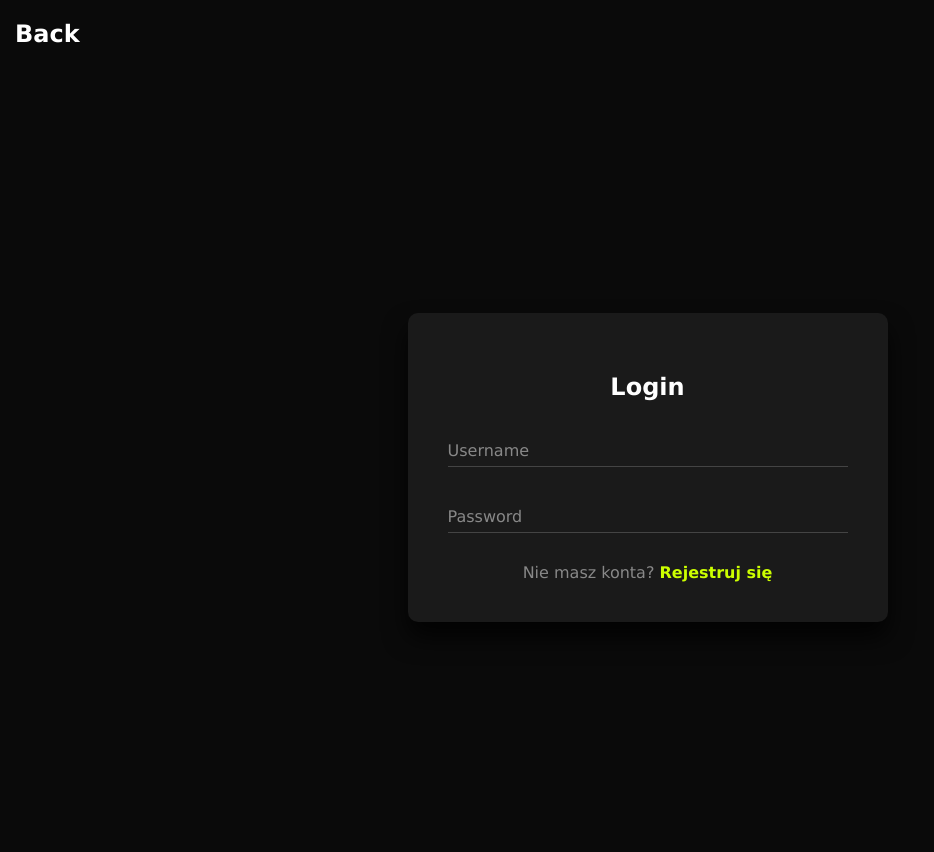
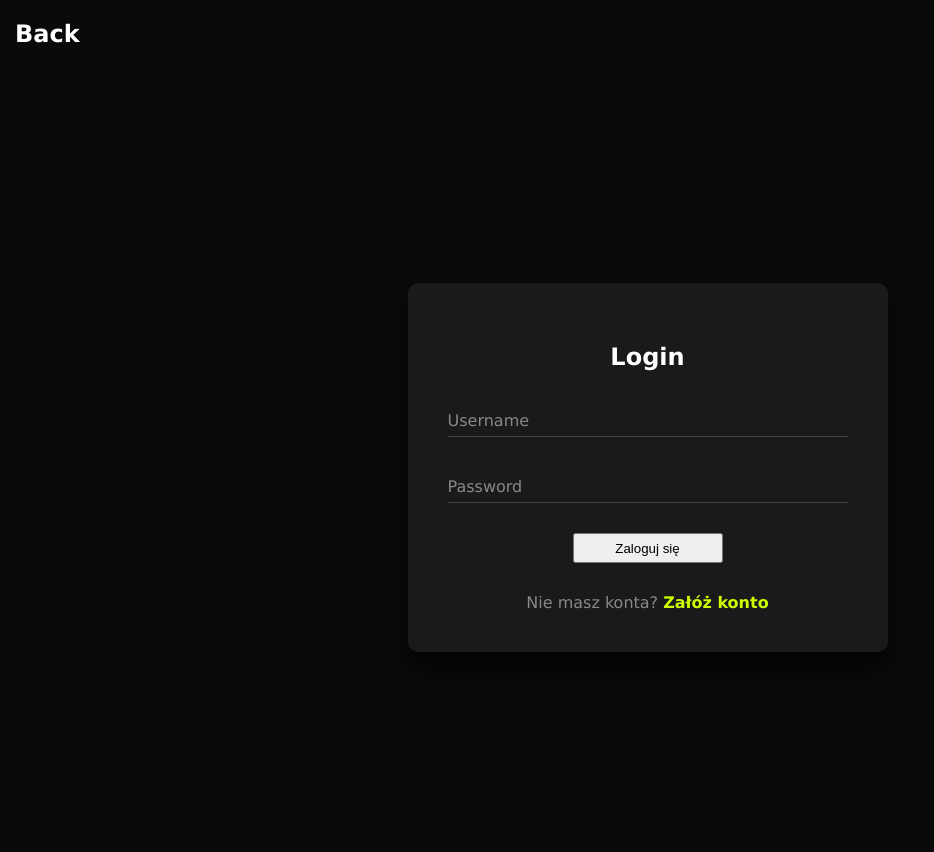
Before and after one commit to hgxxqua/php-store-ostrava, a PHP site: page /login.php in a window 1280 px wide. Shown: the top 852 px of the page, without its empty margins (0-934 px from the left). Run offline with PHP 8.4, Linux system fonts and the light colour scheme.

Commit message:
1
sdelal knopku

```diff
--- a/login.php
+++ b/login.php
@@ -89,6 +89,26 @@ a:hover {
     color: #fff;
 }
 
+.blok-dla-knopki
+{
+    width:100%;
+    display:flex;
+    justify-content:center;
+    text-align:center;
+}
+
+
+.knopka-dla-rega{
+
+    margin-bottom:30px;
+    text-align:center;
+    height:30px;
+    width:150px;
+}
+
+
+
+
     </style>
 </head>
 <body>
@@ -108,9 +128,14 @@ a:hover {
                     <label>Password</label>
 
 
+
+                    <div class="blok-dla-knopki">
+    <button type="submit" class="knopka-dla-rega">Zaloguj się</button>
+                  </div>
+
                     <div class="rejestracja">
 
-                        Nie masz konta? <a href="register.php">Rejestruj się</a>
+                        Nie masz konta? <a href="register.php">Załóż konto</a>
                        </div>
                 </div>
             </form>
```
Also changed, not shown: register.php (+24 -1 lines).
